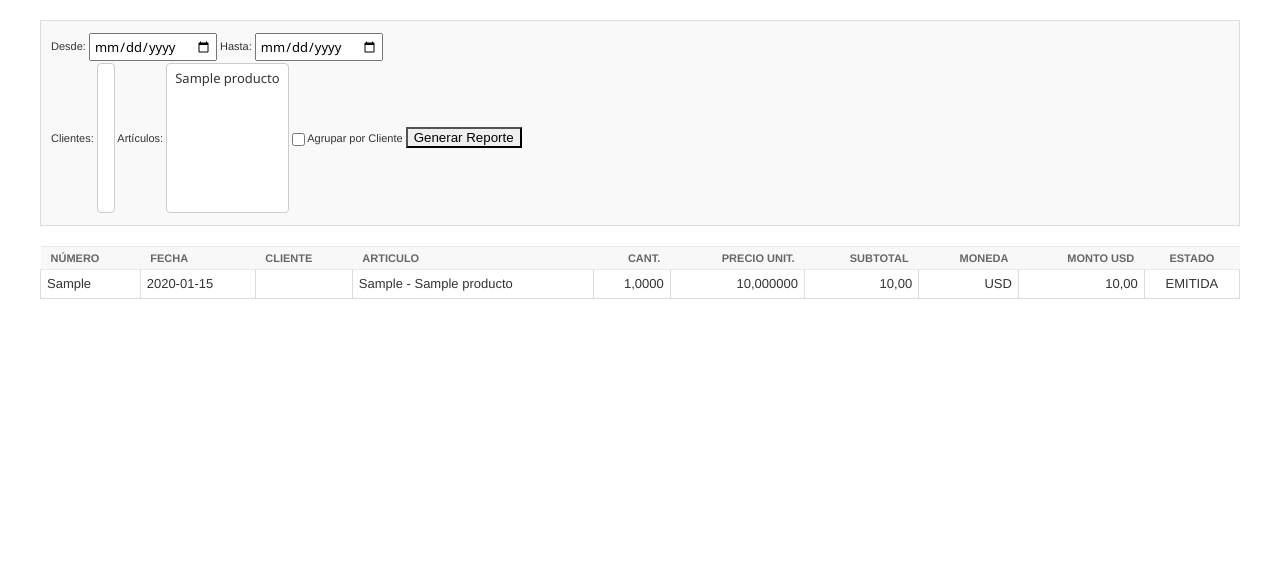
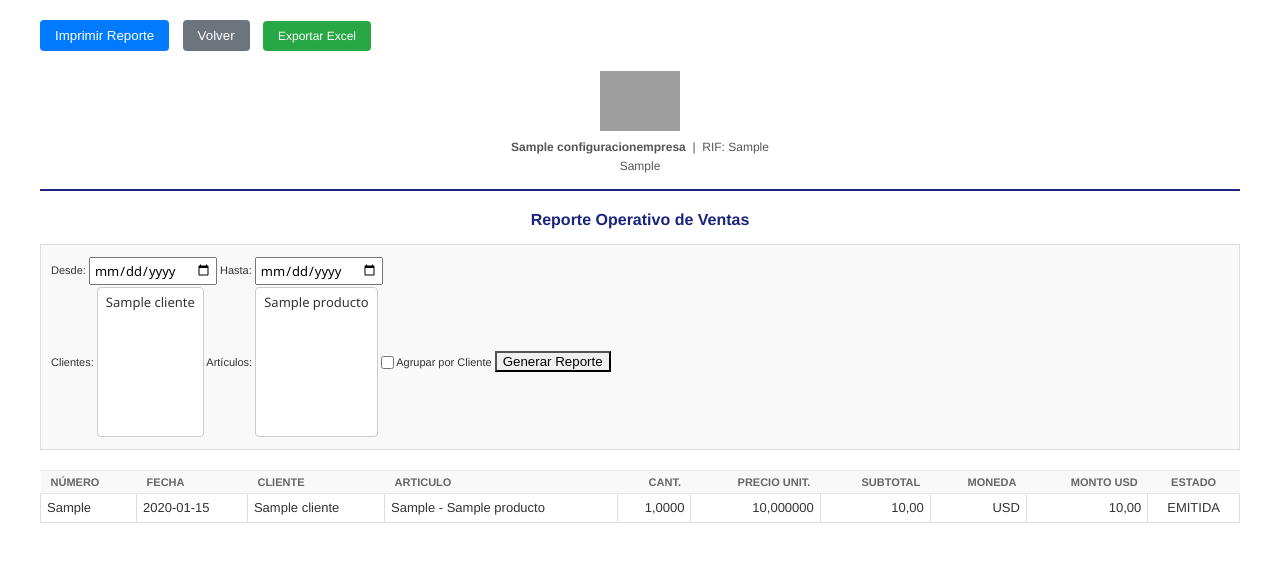
Before and after one commit to elierespanab-cpc/LacteOps, a Django app: page /reportes/ventas/ in a window 1280 px wide. Shown: the part 54-616 px from the top of the page. Run offline with Django 5.2, Linux system fonts and the light colour scheme; a user stored in the database is signed in; tables that the repository leaves empty hold one stand-in row (values such as "Sample post"); lists and menus that the app fills with data are empty; grey boxes are pictures that could not be loaded.

Commit message:
fix(reportes): corregir export Excel, filtros y layout de impresion
- Eliminar bloque export duplicado/erroneo en reporte_ventas
- Agregar export Excel faltante a reporte_compras
- Corregir razon_social -> nombre en todos los templates y views
  (Cliente.nombre, Proveedor.nombre, empresa.nombre_empresa)
- Cambiar block content -> report_content en 7 templates hijos
  para que los botones Imprimir/Exportar/Volver del base se muestren
- Agregar CSS @media print para ocultar sidebar/navbar de Jazzmin
- Mostrar todos los productos (no solo activos) en filtros

Co-Authored-By: Claude Opus 4.6 <noreply@anthropic.com>

```diff
--- a/apps/reportes/templates/reportes/base_reporte.html
+++ b/apps/reportes/templates/reportes/base_reporte.html
@@ -1,27 +1,36 @@
 {% extends 'admin/base.html' %}
-{% load i18n %}
+{% load i18n static %}
 
 {% block title %}{{ title }} - LacteOps{% endblock %}
 
 {% block extrastyle %}
 <style>
     body { font-family: 'Helvetica Neue', Helvetica, Arial, sans-serif; font-size: 12px; color: #333; }
-    .header { text-align: center; margin-bottom: 20px; border-bottom: 2px solid #ccc; padding-bottom: 10px; }
-    .header h1 { margin: 0; font-size: 18px; }
+    .header { text-align: center; margin-bottom: 20px; border-bottom: 2px solid #1a237e; padding-bottom: 12px; }
+    .logo-reporte { max-height: 60px; width: auto; display: block; margin: 0 auto 8px auto; }
     .header p { margin: 2px 0; font-size: 12px; color: #555; }
-    .report-title { text-align: center; margin: 15px 0; font-size: 16px; font-weight: bold; }
+    .report-title { text-align: center; margin: 15px 0; font-size: 16px; font-weight: bold; color: #1a237e; }
     .filters { margin-bottom: 20px; font-size: 11px; background: #f9f9f9; padding: 10px; border: 1px solid #ddd; }
     table { width: 100%; border-collapse: collapse; margin-bottom: 20px; }
     th, td { border: 1px solid #ddd; padding: 6px; text-align: left; }
-    th { background-color: #f2f2f2; font-weight: bold; }
+    th { background-color: #e8eaf6; color: #1a237e; font-weight: bold; }
     .text-right { text-align: right; }
     .text-center { text-align: center; }
     .total-row { font-weight: bold; background-color: #eee; }
     .group-header { font-weight: bold; background-color: #e0e0e0; padding-top: 15px; }
     @media print {
-        .no-print { display: none; }
-        body { font-size: 10px; }
+        .no-print,
+        .main-sidebar, aside.main-sidebar,
+        .main-header, nav.main-header,
+        .content-header, .breadcrumb,
+        footer.main-footer { display: none !important; }
+        .content-wrapper {
+            margin-left: 0 !important;
+            padding: 0 !important;
+        }
+        body { font-size: 10px; margin: 0; }
         .filters { border: none; background: none; padding: 0; }
+        @page { size: letter; margin: 0.5in; }
     }
 </style>
 {% endblock %}
@@ -39,18 +48,15 @@
     </div>
 
     <div class="header">
+        <img src="{% static 'img/logo.png' %}" alt="Lácteos El Cristo" class="logo-reporte">
         {% if empresa %}
-            <h1>{{ empresa.nombre_comercial }}</h1>
-            <p><strong>Razn Social:</strong> {{ empresa.razon_social }} | <strong>RIF:</strong> {{ empresa.rif }}</p>
+            <p><strong>{{ empresa.nombre_empresa }}</strong> &nbsp;|&nbsp; RIF: {{ empresa.rif }}</p>
             <p>{{ empresa.direccion }}</p>
-        {% else %}
-            <h1>LacteOps ERP</h1>
-            <p>Empresa no configurada (Configuracin General)</p>
         {% endif %}
     </div>
 
     <div class="report-title">
-        {% block report_title %}Ttulo del Reporte{% endblock %}
+        {% block report_title %}Título del Reporte{% endblock %}
     </div>
 
     {% block report_content %}
--- a/apps/reportes/templates/reportes/capital_trabajo.html
+++ b/apps/reportes/templates/reportes/capital_trabajo.html
@@ -6,7 +6,7 @@
     <br><small>Al corte: {{ fecha_corte|date:"Y-m-d" }} | Valoración de Inventario: {{ valorar }}</small>
 {% endblock %}
 
-{% block content %}
+{% block report_content %}
 <div class="no-print filters">
     <form method="get">
         <label>Fecha de Corte: <input type="date" name="fecha_corte" value="{{ fecha_corte|date:'Y-m-d' }}"></label>
--- a/apps/reportes/templates/reportes/cxc.html
+++ b/apps/reportes/templates/reportes/cxc.html
@@ -6,7 +6,7 @@
     <br><small>Al corte: {{ fecha_corte|date:"Y-m-d" }}</small>
 {% endblock %}
 
-{% block content %}
+{% block report_content %}
 <div class="no-print filters">
     <form method="get">
         <label>Fecha de Corte: <input type="date" name="fecha_corte" value="{{ fecha_corte|date:'Y-m-d' }}"></label>
--- a/apps/reportes/templates/reportes/cxp.html
+++ b/apps/reportes/templates/reportes/cxp.html
@@ -6,7 +6,7 @@
     <br><small>Al corte: {{ fecha_corte|date:"Y-m-d" }} | Tipo: {{ tipo }}</small>
 {% endblock %}
 
-{% block content %}
+{% block report_content %}
 <div class="no-print filters">
     <form method="get">
         <label>Fecha de Corte: <input type="date" name="fecha_corte" value="{{ fecha_corte|date:'Y-m-d' }}"></label>
--- a/apps/reportes/templates/reportes/gastos.html
+++ b/apps/reportes/templates/reportes/gastos.html
@@ -9,7 +9,7 @@
     </small>
 {% endblock %}
 
-{% block content %}
+{% block report_content %}
 <div class="no-print filters">
     <form method="get">
         <label>Desde: <input type="date" name="fecha_desde" value="{{ fecha_desde|default_if_none:'' }}"></label>
@@ -86,7 +86,7 @@
             {% for g in grupo.list %}
             <tr>
                 <td>{{ g.numero }}</td>
-                <td>{{ g.proveedor.razon_social }}</td>
+                <td>{{ g.proveedor.nombre }}</td>
                 <td>{{ g.categoria_gasto }}</td>
                 <td>{{ g.descripcion }}</td>
                 <td class="text-right">{{ g.monto|intcomma }}</td>
--- a/apps/reportes/templates/reportes/produccion.html
+++ b/apps/reportes/templates/reportes/produccion.html
@@ -9,7 +9,7 @@
     </small>
 {% endblock %}
 
-{% block content %}
+{% block report_content %}
 <div class="no-print filters">
     <form method="get">
         <label>Desde: <input type="date" name="fecha_desde" value="{{ fecha_desde|default_if_none:'' }}"></label>
--- a/apps/reportes/templates/reportes/stock.html
+++ b/apps/reportes/templates/reportes/stock.html
@@ -10,7 +10,7 @@
     </small>
 {% endblock %}
 
-{% block content %}
+{% block report_content %}
 <div class="no-print filters">
     <form method="get">
         <label>
--- a/apps/reportes/templates/reportes/ventas.html
+++ b/apps/reportes/templates/reportes/ventas.html
@@ -7,9 +7,9 @@
         {% if fecha_desde %}Desde: {{ fecha_desde }} {% endif %}
         {% if fecha_hasta %}Hasta: {{ fecha_hasta }} {% endif %}
     </small>
-{% endblock %}
+{% endblock report_title %}
 
-{% block content %}
+{% block report_content %}
 <div class="no-print filters">
     <form method="get">
         <label>Desde: <input type="date" name="fecha_desde" value="{{ fecha_desde|default_if_none:'' }}"></label>
@@ -18,7 +18,7 @@
         <label>Clientes:
             <select name="cliente" multiple>
                 {% for c in clientes %}
-                <option value="{{ c.id }}" {% if c.id|stringformat:"i" in request.GET|default:'' %}selected{% endif %}>{{ c.razon_social }}</option>
+                <option value="{{ c.id }}">{{ c.nombre }}</option>
                 {% endfor %}
             </select>
         </label>
@@ -54,7 +54,7 @@
         {% for grupo in clientes_group %}
             {% if agrupar_por_cliente %}
             <tr class="group-header">
-                <td colspan="10">Cliente: {{ grupo.grouper.razon_social }} (RIF: {{ grupo.grouper.rif }})</td>
+                <td colspan="10">Cliente: {{ grupo.grouper.nombre }} (RIF: {{ grupo.grouper.rif }})</td>
             </tr>
             {% endif %}
 
@@ -62,7 +62,7 @@
             <tr>
                 <td>{{ d.factura.numero }}</td>
                 <td>{{ d.factura.fecha|date:"Y-m-d" }}</td>
-                <td>{{ d.factura.cliente.razon_social }}</td>
+                <td>{{ d.factura.cliente.nombre }}</td>
                 <td>{{ d.producto.codigo }} - {{ d.producto.nombre }}</td>
                 <td class="text-right">{{ d.cantidad|intcomma }}</td>
                 <td class="text-right">{{ d.precio_unitario|intcomma }}</td>
@@ -92,4 +92,4 @@
         {% endfor %}
     </tbody>
 </table>
-{% endblock %}
+{% endblock report_content %}
--- a/apps/reportes/views.py
+++ b/apps/reportes/views.py
@@ -77,51 +77,6 @@ def reporte_ventas(request):
         columnas = [
             "Numero",
             "Fecha",
-            "Proveedor",
-            "Articulo",
-            "Cantidad",
-            "Precio Unitario",
-            "Subtotal",
-            "Moneda",
-            "Monto USD",
-            "Estado",
-        ]
-        filas = []
-        for d in detalles:
-            if d.factura.moneda == "USD":
-                monto_usd = d.subtotal
-            else:
-                monto_usd = (
-                    d.subtotal / d.factura.tasa_cambio
-                    if d.factura.tasa_cambio and d.factura.tasa_cambio > 0
-                    else Decimal("0.00")
-                )
-            filas.append(
-                [
-                    d.factura.numero,
-                    d.factura.fecha,
-                    d.factura.proveedor.razon_social if d.factura.proveedor else "",
-                    f"{d.producto.codigo} - {d.producto.nombre}",
-                    d.cantidad,
-                    d.precio_unitario,
-                    d.subtotal,
-                    d.factura.moneda,
-                    monto_usd,
-                    d.factura.estado,
-                ]
-            )
-        return exportar_excel(
-            "reporte_compras",
-            columnas,
-            [[str(v) for v in fila] for fila in filas],
-            empresa=empresa,
-            parametros=parametros,
-        )
-
-    if "exportar" in request.GET:
-        columnas = [
-            "Numero",
-            "Fecha",
             "Cliente",
             "Articulo",
             "Cantidad",
@@ -145,7 +100,7 @@ def reporte_ventas(request):
                 [
                     d.factura.numero,
                     d.factura.fecha,
-                    d.factura.cliente.razon_social if d.factura.cliente else "",
+                    d.factura.cliente.nombre if d.factura.cliente else "",
                     f"{d.producto.codigo} - {d.producto.nombre}",
                     d.cantidad,
                     d.precio_unitario,
@@ -170,7 +125,7 @@ def reporte_ventas(request):
         "agrupar_por_cliente": agrupar_por_cliente,
         "detalles": detalles,
         "clientes": Cliente.objects.all(),
-        "productos": Producto.objects.filter(activo=True),
+        "productos": Producto.objects.all(),
     }
     return render(request, "reportes/ventas.html", context)
 
@@ -263,7 +218,7 @@ def reporte_cxc(request):
             fv = item["factura"]
             filas.append(
                 [
-                    fv.cliente.razon_social if fv.cliente else "",
+                    fv.cliente.nombre if fv.cliente else "",
                     fv.numero,
                     fv.fecha,
                     fv.fecha_vencimiento,
@@ -323,6 +278,63 @@ def reporte_compras(request):
 
     detalles = list(qs.order_by("factura__fecha", "factura__numero"))
 
+    parametros = {}
+    if fecha_desde:
+        parametros["Desde"] = fecha_desde
+    if fecha_hasta:
+        parametros["Hasta"] = fecha_hasta
+    if proveedor_ids:
+        parametros["Proveedores"] = ", ".join(proveedor_ids)
+    if estados:
+        parametros["Estados"] = ", ".join(estados)
+    if agrupar_por_proveedor:
+        parametros["Agrupar por proveedor"] = "Sí"
+
+    if "exportar" in request.GET:
+        columnas = [
+            "Numero",
+            "Fecha",
+            "Proveedor",
+            "Articulo",
+            "Cantidad",
+            "Costo Unitario",
+            "Subtotal",
+            "Moneda",
+            "Monto USD",
+            "Estado",
+        ]
+        filas = []
+        for d in detalles:
+            if d.factura.moneda == "USD":
+                monto_usd = d.subtotal
+            else:
+                monto_usd = (
+                    d.subtotal / d.factura.tasa_cambio
+                    if d.factura.tasa_cambio and d.factura.tasa_cambio > 0
+                    else Decimal("0.00")
+                )
+            filas.append(
+                [
+                    d.factura.numero,
+                    d.factura.fecha,
+                    d.factura.proveedor.nombre if d.factura.proveedor else "",
+                    f"{d.producto.codigo} - {d.producto.nombre}",
+                    d.cantidad,
+                    d.costo_unitario,
+                    d.subtotal,
+                    d.factura.moneda,
+                    monto_usd,
+                    d.factura.estado,
+                ]
+            )
+        return exportar_excel(
+            "reporte_compras",
+            columnas,
+            [[str(v) for v in fila] for fila in filas],
+            empresa=empresa,
+            parametros=parametros,
+        )
+
     context = {
         "empresa": empresa,
         "fecha_desde": fecha_desde,
@@ -330,7 +342,7 @@ def reporte_compras(request):
         "agrupar_por_proveedor": agrupar_por_proveedor,
         "detalles": detalles,
         "proveedores": Proveedor.objects.all(),
-        "productos": Producto.objects.filter(activo=True),
+        "productos": Producto.objects.all(),
     }
     return render(request, "reportes/compras.html", context)
 
@@ -476,7 +488,7 @@ def reporte_cxp(request):
             )
             filas.append(
                 [
-                    doc.proveedor.razon_social if doc.proveedor else "",
+                    doc.proveedor.nombre if doc.proveedor else "",
                     "Gasto/Servicio" if item["es_gasto"] else "Factura Compra",
                     doc.numero,
                     doc.fecha_vencimiento,
@@ -686,7 +698,7 @@ def reporte_gastos(request):
                 filas.append(
                     [
                         g.numero,
-                        g.proveedor.razon_social if g.proveedor else "",
+                        g.proveedor.nombre if g.proveedor else "",
                         g.categoria_gasto,
                         g.descripcion,
                         g.monto,
```
Also changed, not shown: apps/reportes/templates/reportes/compras.html (+4 -4 lines).
